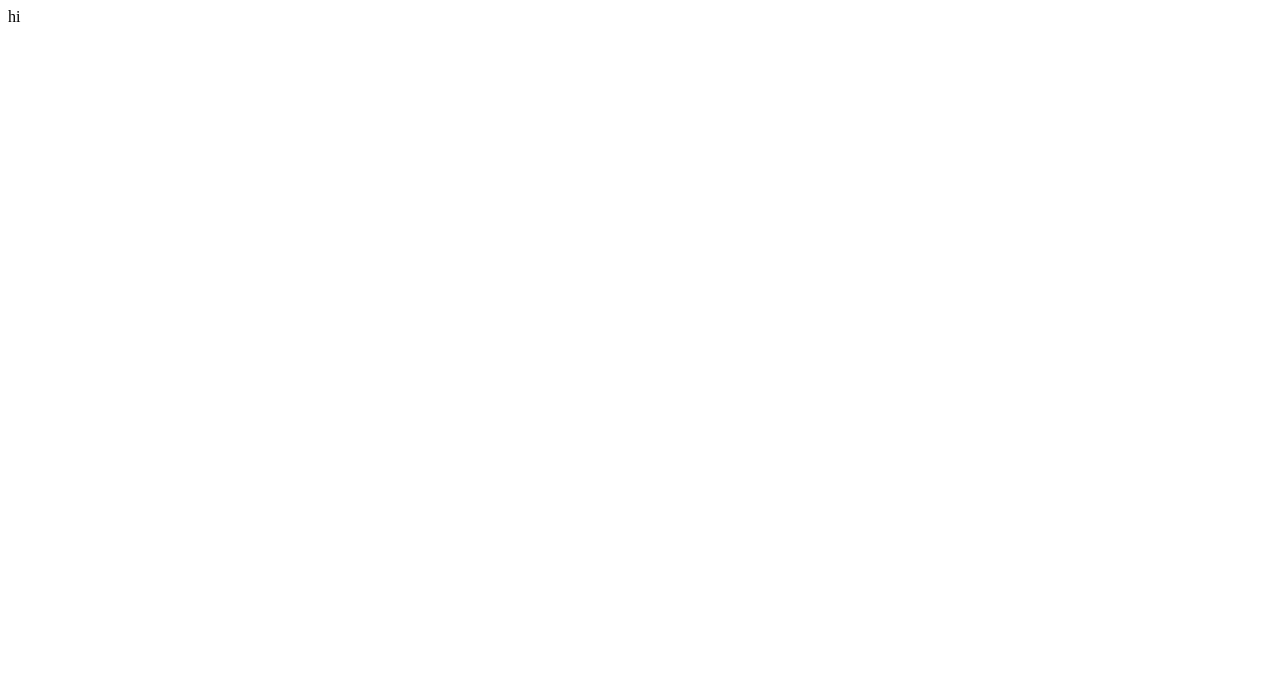
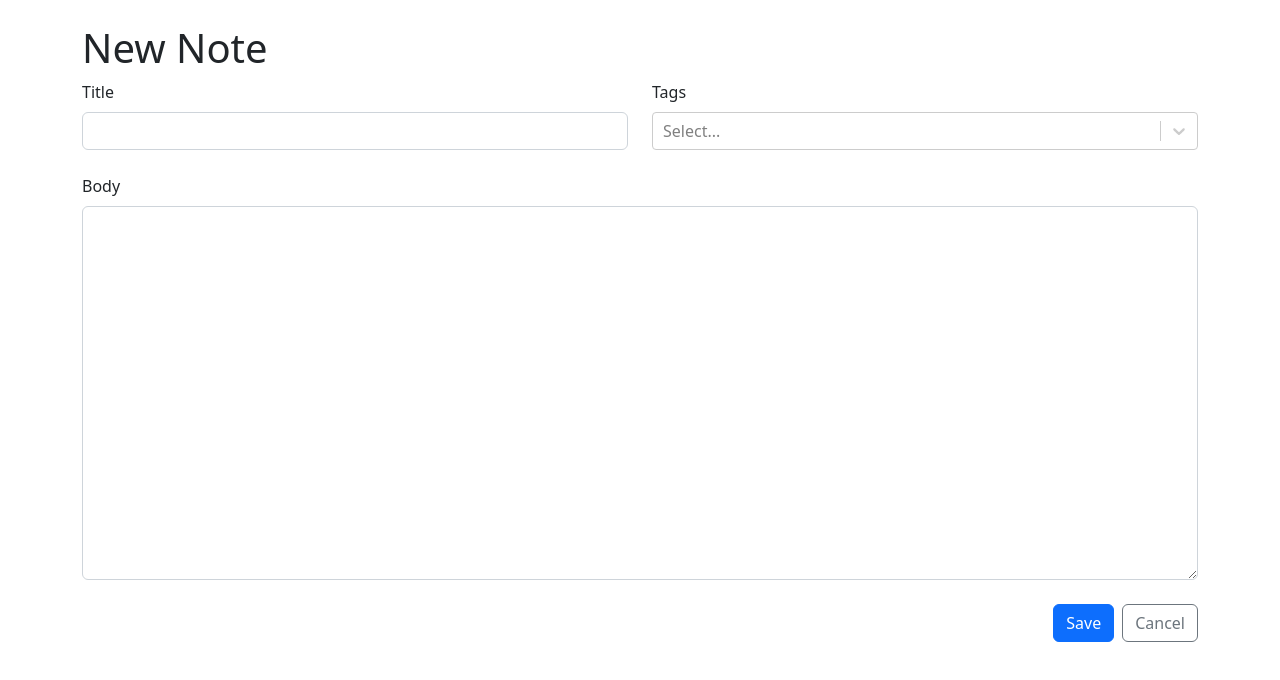
Before and after one commit to anaysharma/notes-app, a React (Vite) app: page /new in a window 1280 px wide. Shown: the top 680 px of the page. Built offline with nearby package versions, Linux system fonts and the light colour scheme.

Commit message:
added new note form jsx

```diff
--- a/package.json
+++ b/package.json
@@ -10,12 +10,16 @@
   },
   "dependencies": {
     "react": "^18.2.0",
-    "react-dom": "^18.2.0"
+    "react-dom": "^18.2.0",
+    "react-select": "^5.6.1"
   },
   "devDependencies": {
     "@types/react": "^18.0.24",
     "@types/react-dom": "^18.0.8",
     "@vitejs/plugin-react": "^2.2.0",
+    "bootstrap": "^5.2.2",
+    "react-bootstrap": "^2.6.0",
+    "react-router-dom": "^6.4.3",
     "typescript": "^4.6.4",
     "vite": "^3.2.3"
   }
--- a/src/App.tsx
+++ b/src/App.tsx
@@ -1,7 +1,22 @@
+import { Routes, Route, Navigate } from 'react-router-dom';
+import 'bootstrap/dist/css/bootstrap.min.css';
+import { NewNote } from './NewNote';
+import { Container } from 'react-bootstrap';
+
 function App() {
   return (
-    <div>hi</div>
-  )
+    <Container className="my-4">
+      <Routes>
+        <Route path="/" element={<h1>home</h1>} />
+        <Route path="/new" element={<NewNote />} />
+        <Route path="/:id">
+          <Route index element={<h1>Show</h1>} />
+          <Route path="edit" element={<h1>Show</h1>} />
+        </Route>
+        <Route path="*" element={<Navigate to="/" />} />
+      </Routes>
+    </Container>
+  );
 }
 
-export default App
+export default App;
--- /dev/null
+++ b/src/NewNote.tsx
@@ -0,0 +1,10 @@
+import { NoteForm } from './NoteForm';
+
+export function NewNote() {
+  return (
+    <>
+      <h1>New Note</h1>
+      <NoteForm />
+    </>
+  );
+}
--- /dev/null
+++ b/src/NoteForm.tsx
@@ -0,0 +1,40 @@
+import { useRef } from 'react';
+import { Button, Col, Form, Row, Stack } from 'react-bootstrap';
+import { Link } from 'react-router-dom';
+import CreatableReactSelect from 'react-select/creatable';
+
+export function NoteForm() {
+  const titleRef = useRef<HTMLInputElement>(null);
+  return (
+    <Form>
+      <Stack gap={4}>
+        <Row>
+          <Col>
+            <Form.Group controlId="title">
+              <Form.Label>Title</Form.Label>
+              <Form.Control required />
+            </Form.Group>
+          </Col>
+          <Col>
+            <Form.Group controlId="tags">
+              <Form.Label>Tags</Form.Label>
+              <CreatableReactSelect isMulti />
+            </Form.Group>
+          </Col>
+        </Row>
+        <Form.Group controlId="markdown">
+          <Form.Label>Body</Form.Label>
+          <Form.Control required as="textarea" rows={15} />
+        </Form.Group>
+        <Stack direction="horizontal" gap={2} className="justify-content-end">
+          <Button type="submit">Save</Button>
+          <Link to="..">
+            <Button type="button" variant="outline-secondary">
+              Cancel
+            </Button>
+          </Link>
+        </Stack>
+      </Stack>
+    </Form>
+  );
+}
--- a/src/main.tsx
+++ b/src/main.tsx
@@ -1,9 +1,12 @@
 import React from 'react'
 import ReactDOM from 'react-dom/client'
-import App from './App'
+import { BrowserRouter } from 'react-router-dom';
+import App from './App';
 
 ReactDOM.createRoot(document.getElementById('root') as HTMLElement).render(
   <React.StrictMode>
-    <App />
+    <BrowserRouter>
+      <App />
+    </BrowserRouter>
   </React.StrictMode>
-)
+);
```
Also changed, not shown: 1 other file (tests, documents, lock files or other folders).
